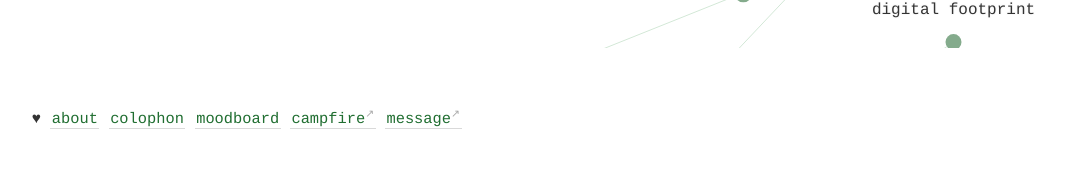
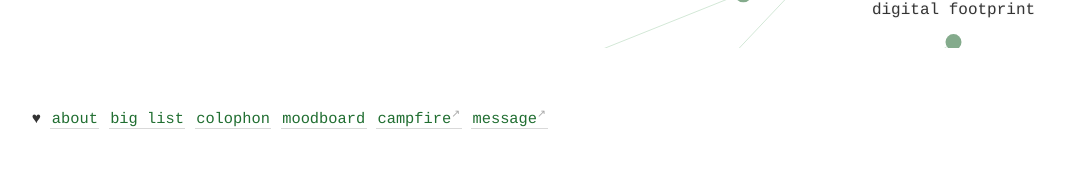
Before and after one commit to geminiworms/talyssagarden.github.io, a Jekyll site: the page built from _pages/index.md, in a window 1280 px wide. Shown: the part 855-1050 px from the top of the page, without its empty margins (45-1110 px from the left). Built offline with Jekyll 4.4.1, drawn with Linux system fonts in a browser that asks for light colours.

Commit message:
Update footer.html

```diff
--- a/_includes/footer.html
+++ b/_includes/footer.html
@@ -1 +1 @@
-&hearts; <a class="internal-link" href="/about">about</a> <a class="internal-link" href="/colophon">colophon</a> <a class="internal-link" href="/moodboard/">moodboard</a> <a href="https://theruminant.substack.com">campfire</a> <a href="https://twitter.com/T4LYSSA">message</a>
+&hearts; <a class="internal-link" href="/about">about</a> <a class="internal-link" href="/list">big list</a> <a class="internal-link" href="/colophon">colophon</a> <a class="internal-link" href="/moodboard/">moodboard</a> <a href="https://theruminant.substack.com">campfire</a> <a href="https://twitter.com/T4LYSSA">message</a>
```
